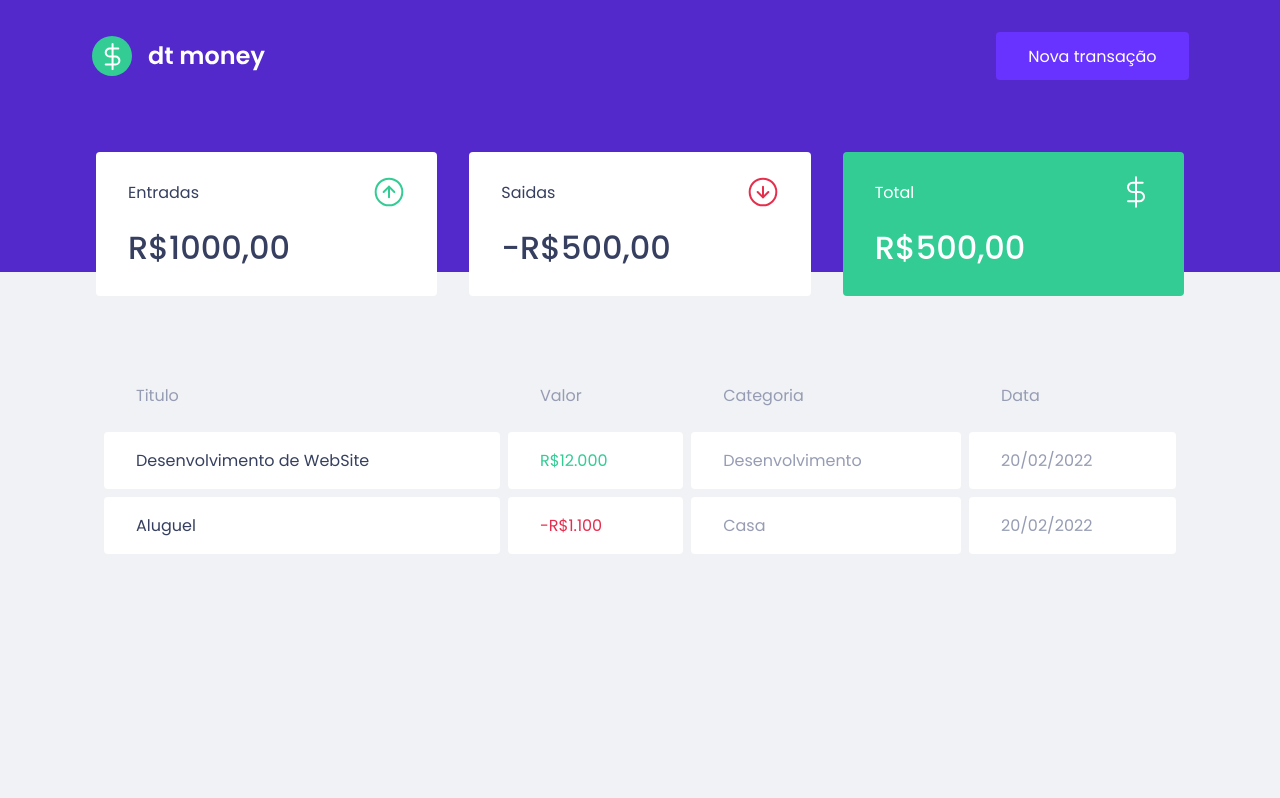
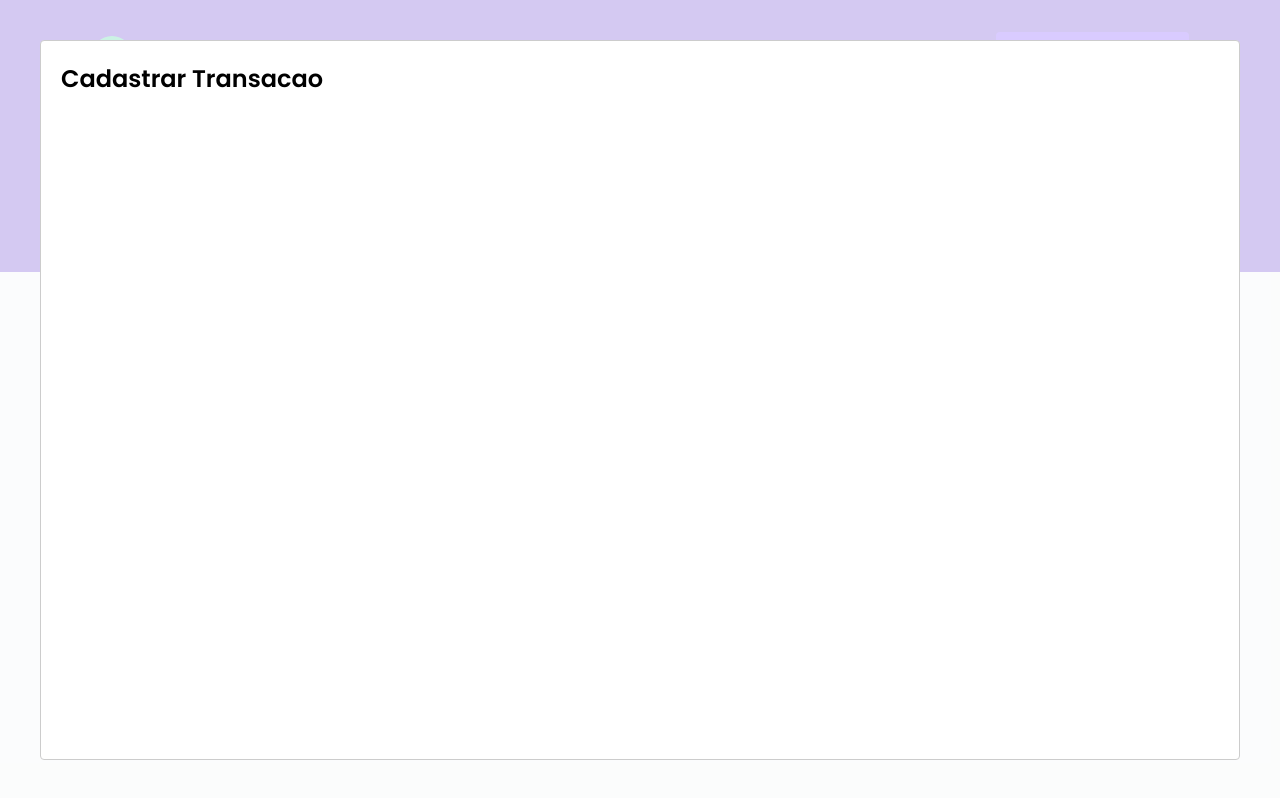
Before and after one commit to juliherms/dtmoney, a React (Create React App) app: page / in a window 1280 px wide. Both pictures are taken after a click on the button "Nova transação". Built offline with nearby package versions, Linux system fonts and the light colour scheme; no server answers; what miragejs would draw is missing.

Commit message:
feat: add modal transaction

```diff
--- a/package.json
+++ b/package.json
@@ -17,7 +17,9 @@
     "styled-components": "^5.3.5",
     "typescript": "^4.4.2",
     "web-vitals": "^2.1.0",
-    "axios": "^0.27.2"
+    "axios": "^0.27.2",
+    "@types/react-modal": "^3.13.1",
+    "react-modal": "^3.15.1"
   },
   "devDependencies": {
     "@types/styled-components": "^5.1.25"
--- a/src/App.tsx
+++ b/src/App.tsx
@@ -1,12 +1,32 @@
 import { Dashboard } from "./components/Dashboard";
 import { Header } from "./components/Header";
 import { GlobalStyle } from "./styles/global";
+import Modal from 'react-modal';
+import { useState } from "react";
+
+//somente para acessiblidade
+Modal.setAppElement('#root');
 
 export function App() {
+  const [isNewTransactionModalOpen, setIsNewTransactionModalOpen] = useState(false);
+
+    function handleOpenNewTransactionModal() {
+        setIsNewTransactionModalOpen(true);
+    }
+
+    function handleCloseNewTransactionModal() {
+        setIsNewTransactionModalOpen(false);
+    }
+
   return (
     <>
-      <Header />
+      <Header onOpenNewTransactionModal={handleOpenNewTransactionModal} />
       <Dashboard />
+      <Modal isOpen={isNewTransactionModalOpen}
+                       onRequestClose={handleCloseNewTransactionModal}
+                >
+                    <h2>Cadastrar Transacao</h2>
+      </Modal>
       <GlobalStyle />
     </>
   );
--- a/src/components/Header/index.tsx
+++ b/src/components/Header/index.tsx
@@ -1,12 +1,18 @@
 import logoImg from '../../assets/logo.svg';
 import { Container, Content } from './styles';
 
-export function Header() {
+interface HeaderProps {
+    onOpenNewTransactionModal: () => void;
+}
+
+//O header recebe uma funcao como parametro para abrir o modal
+//O header altera um estado do componente pai (app) via passagem de parametro de funcao
+export function Header({ onOpenNewTransactionModal }: HeaderProps) {
     return (
         <Container>
             <Content>
                 <img src={logoImg} alt="dt money" />
-                <button type="button">
+                <button type="button" onClick={onOpenNewTransactionModal}>
                     Nova transação
                 </button>
             </Content>
```
Also changed, not shown: 1 other file (tests, documents, lock files or other folders).
